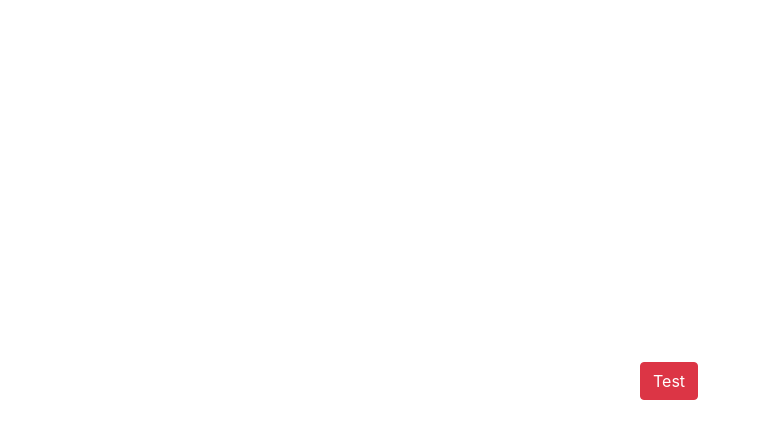
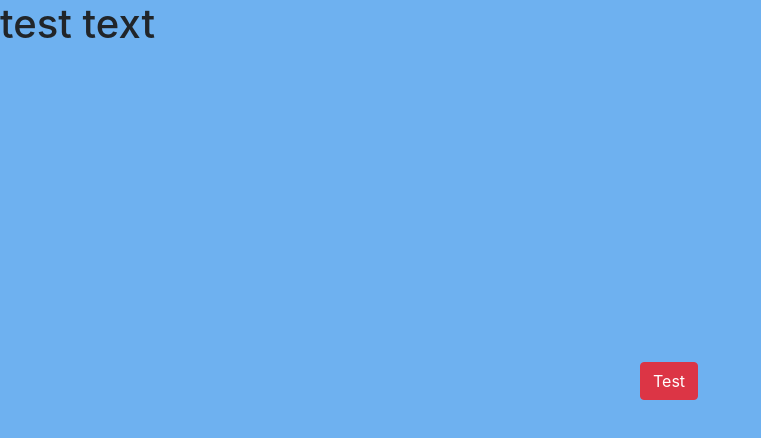
Before and after one commit to LiorBaraban/vortex-ios-pwa, an Angular app: page / in a window 1280 px wide. Shown: the top 438 px of the page, without its empty margins (0-761 px from the left). Built offline with nearby package versions, Linux system fonts and the light colour scheme.

Commit message:
App - button testing

```diff
--- a/src/app/app.component.css
+++ b/src/app/app.component.css
@@ -1,3 +1,4 @@
+
 .rel{
     position: relative;
 }
@@ -10,9 +11,16 @@
 
 
 .vortex:hover{
-    background-color: yellow !important;
+    background-color: rgb(248, 75, 7) !important;
 }
 
 .vortex:active{
-    background-color: lightgreen !important;
+    background-color: rgb(16, 194, 16) !important;
 }
+
+
+.app-container{
+    background-color: rgb(110, 177, 240);
+    min-height: 100vh;
+    min-width: 100vh;
+}
--- a/src/app/app.component.html
+++ b/src/app/app.component.html
@@ -1,3 +1,6 @@
-<div class="">
-  <button class="btn btn-danger abs-mid vortex">Test</button>
+<div class="app-container">
+  <h1>test text</h1>
+  <div class="">
+    <button class="btn btn-danger abs-mid vortex">Test</button>
+  </div>
 </div>
--- a/src/styles.css
+++ b/src/styles.css
@@ -4,5 +4,4 @@ body {
     -webkit-tap-highlight-color: transparent;
     -webkit-touch-callout: none;
 
-    background-color: #a8b0d4;
  }
```
